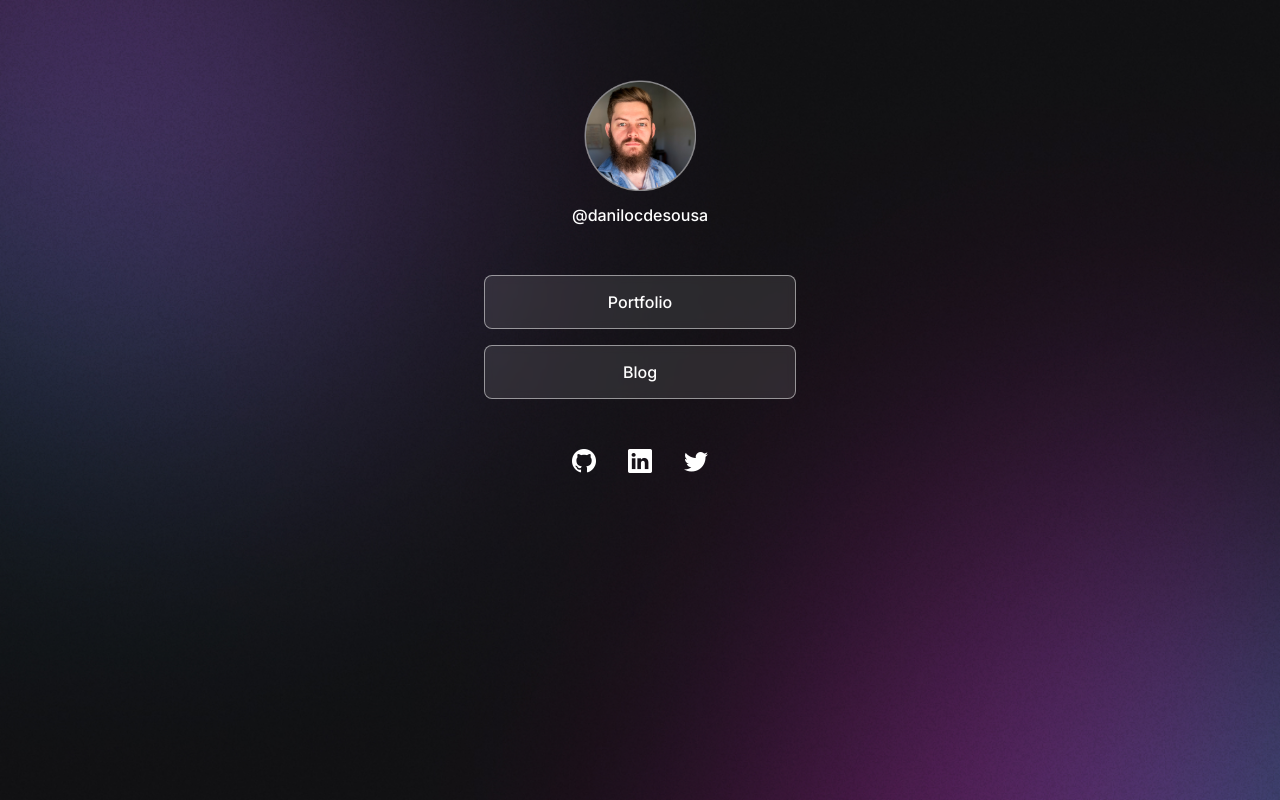
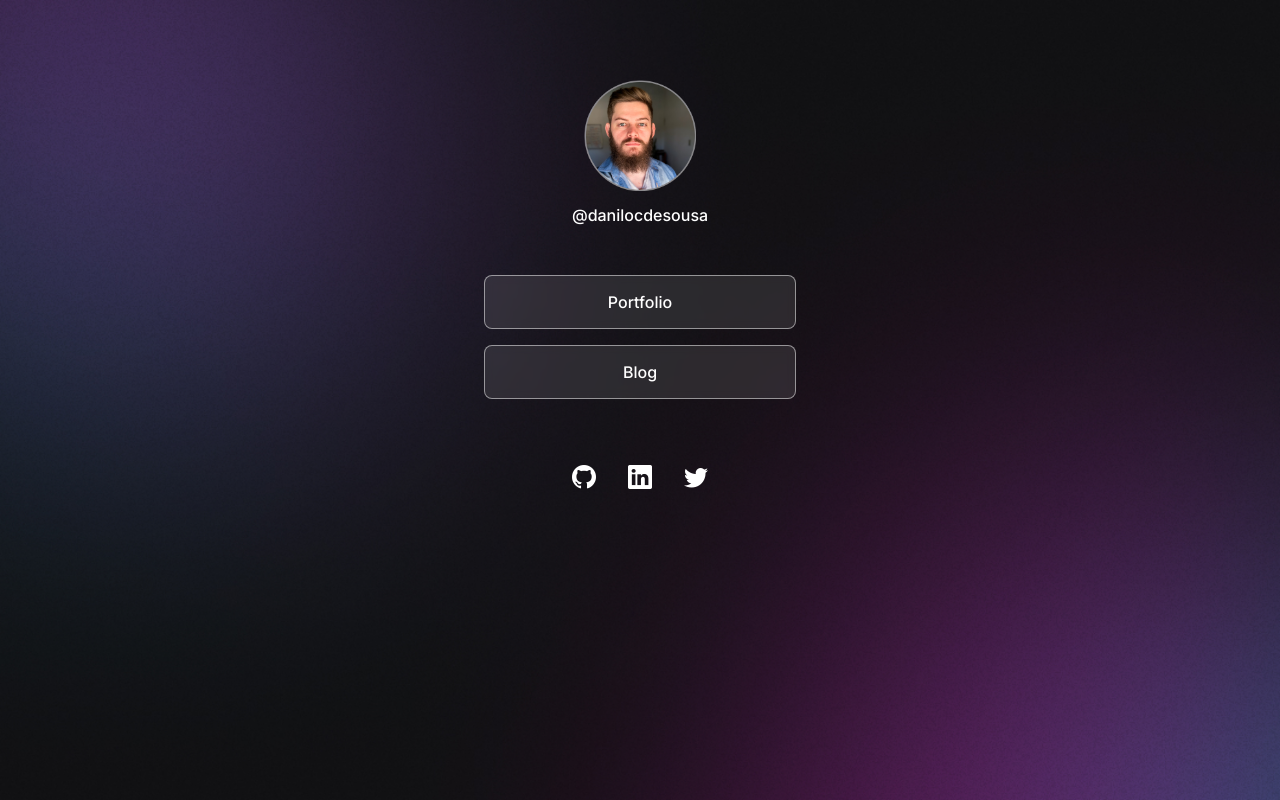
Before and after one commit to danilocdesousa/dev-links, a plain HTML site: page index.html in a window 1280 px wide. Drawn offline with nearby package versions, Linux system fonts and the light colour scheme.

Commit message:
Create social links style

```diff
--- a/src/css/style.css
+++ b/src/css/style.css
@@ -93,7 +93,20 @@ body * {
 #social-links {
   display: flex;
   justify-content: center;
-  gap: 32px;
   padding: 24px 0;
   font-size: 24px;
-}
+  }
+
+  #social-links a {
+    display: flex;
+    align-items: center;
+    justify-content: center;
+    padding: 16px;
+    transition: background-color 0.5s;
+    border-radius: 50%;
+  }
+
+  #social-links a:hover {
+    background-color: rgba(255, 255, 255, 0.2);
+    padding: 16px;
+  }
```
